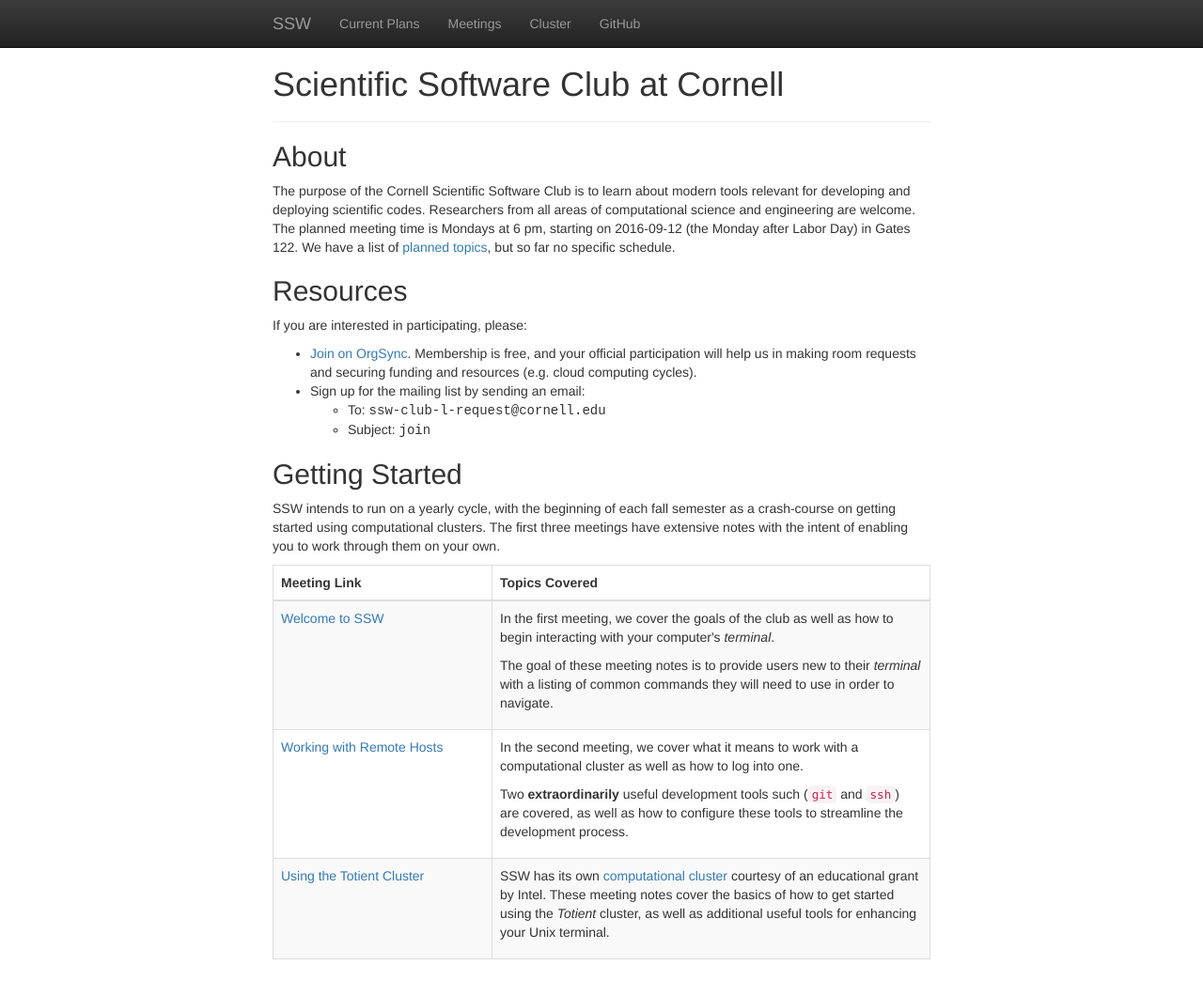
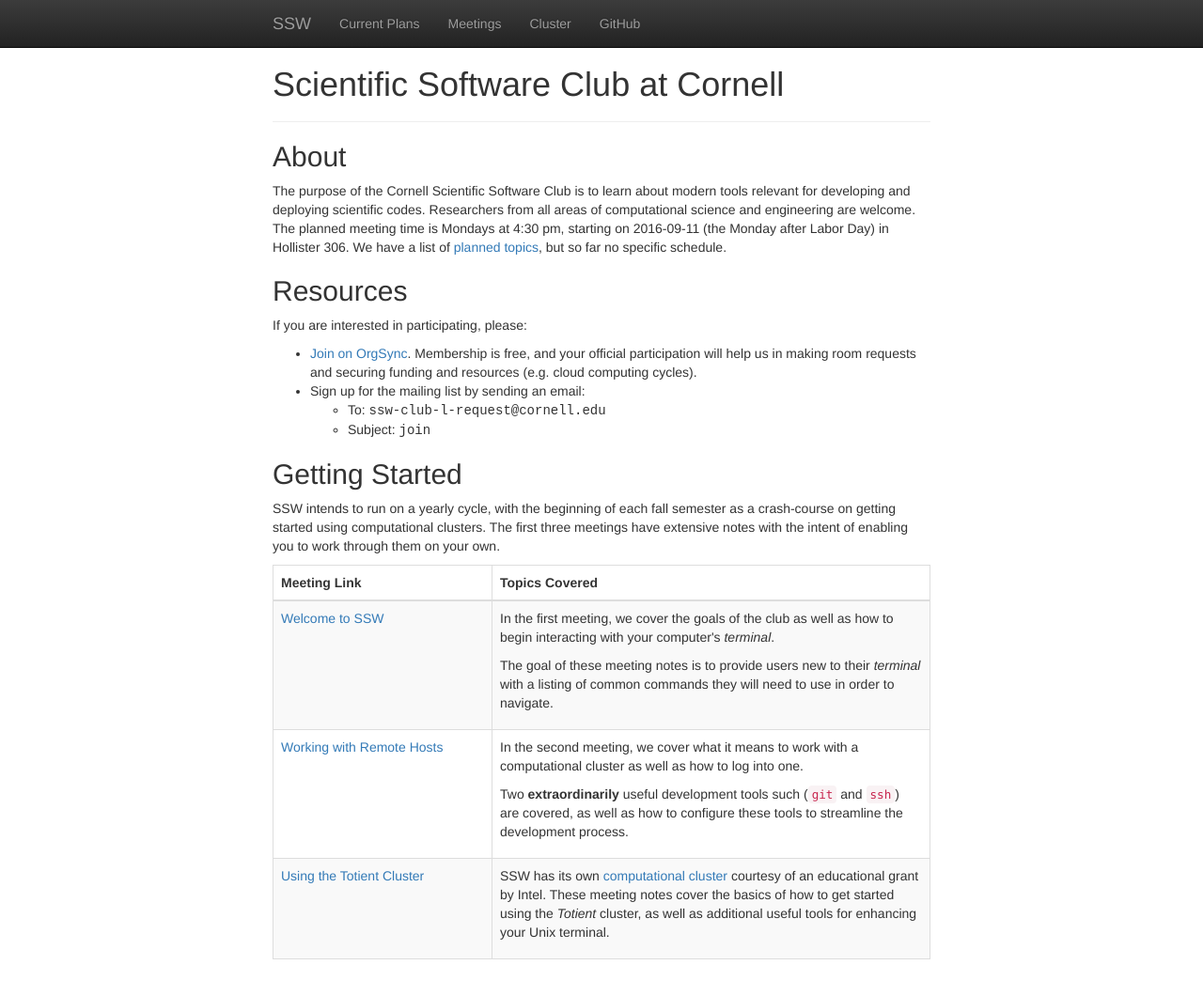
Before and after one commit to cornell-ssw/cornell-ssw.github.io, a Jekyll site: the page built from index.html, in a window 1280 px wide and 1061 px high. Shown: the whole window at 94% size. Built offline with Jekyll 4.4.1, drawn with Linux system fonts in a browser that asks for light colours; nearby versions of some CDN libraries.

Commit message:
Update SSW stuff.

```diff
--- a/index.html
+++ b/index.html
@@ -8,8 +8,8 @@
     The purpose of the Cornell Scientific Software Club is to learn about
     modern tools relevant for developing and deploying scientific codes.
     Researchers from all areas of computational science and engineering
-    are welcome.  The planned meeting time is Mondays at 6 pm,
-    starting on 2016-09-12 (the Monday after Labor Day) in Gates 122.
+    are welcome.  The planned meeting time is Mondays at 4:30 pm,
+    starting on 2016-09-11 (the Monday after Labor Day) in Hollister 306.
     We have a list of <a href="plans.html">planned topics</a>,
     but so far no specific schedule.
 </p>
```
